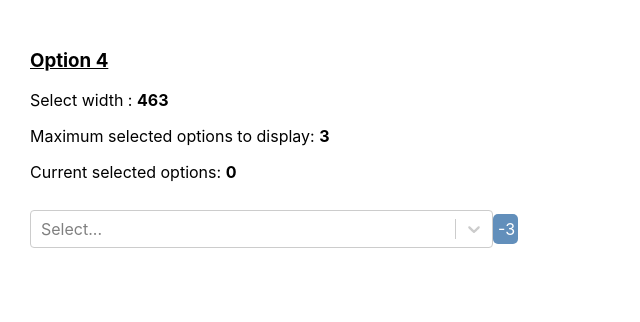
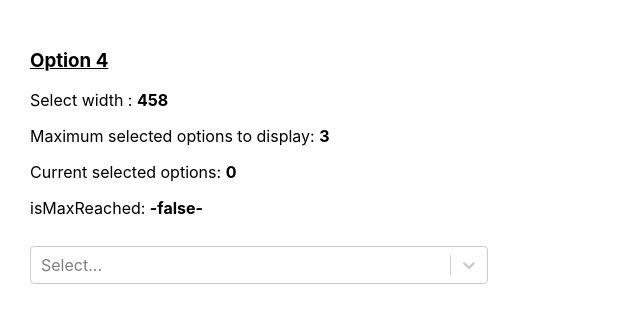
Before and after one commit to ArielBarkan/react-select, a React (Create React App) app: page / in a window 1280 px wide. Shown: the top 322 px of the page, without its empty margins (0-640 px from the left). Built offline with nearby package versions, Linux system fonts and the light colour scheme.

Commit message:
creating an option that display the counter outside the multi select

```diff
--- a/src/selects/option4.tsx
+++ b/src/selects/option4.tsx
@@ -12,12 +12,15 @@ export const Option4 = ()=>{
     const [optionsSelected, setOptionsSelected] = useState<[]>([]);
     const [selectActualWidth, setSelectActualWidth] = useState<number>(0);
     const [selectMaxDisplay, setSelectMaxDisplay] = useState<number>(3);
+    const [isMaxReached, setIsMaxReached] = useState<boolean>(false);
     const refToMyBeautifulSelect = useRef(null)
 
     const handleInputChange = (options:any)=>{
 
         setOptionsSelectedCount(options.length);
         setOptionsSelected(options);
+
+        setIsMaxReached(options.length - selectMaxDisplay > 0)
     }
 
 
@@ -104,12 +107,14 @@ export const Option4 = ()=>{
     /*********/
 
 
+
     return (
         <p style={{width: "40%"}} >
             <u><h3>Option 4</h3></u>
             <p>Select width : <b>{selectActualWidth}</b></p>
             <p>Maximum selected options to display: <b>{selectMaxDisplay}</b></p>
             <p>Current selected options: <b>{optionsSelectedCount}</b></p>
+            <p>isMaxReached: <b>-{isMaxReached.toString()}-</b></p>
             <SelectWrapper>
             <Select
                 ref={refToMyBeautifulSelect}
@@ -123,7 +128,7 @@ export const Option4 = ()=>{
                 closeMenuOnSelect={false}
             />
 
-            <Counter title={generateTitle(optionsSelected)}>{optionsSelectedCount - selectMaxDisplay}</Counter>
+            <Counter title={generateTitle(optionsSelected)}{...{isMaxReached}}>+{optionsSelectedCount - selectMaxDisplay}</Counter>
             </SelectWrapper>
         </p>
     );
--- a/src/selects/optionsWrappers.tsx
+++ b/src/selects/optionsWrappers.tsx
@@ -2,10 +2,12 @@ import styled from "styled-components";
 
 
 //   marginLeft: "8px", fontSize: "14px", color: "#FFF" , backgroundColor:"#628fbb", borderRadius: "5px" , padding: "5px", width:"20px", justifySelf: "self-end"
-const Counter = styled.p`
+const Counter = styled.p<any>`
+    visibility: ${(props) => (props.isMaxReached ? "visible" : "hidden")};;
     background-color: #628fbb;
     border-radius: 5px;
-    width: 15px;
+    width: 20px;
+    height: 20px;
     padding: 5px;
     color: #fff;
 
```
